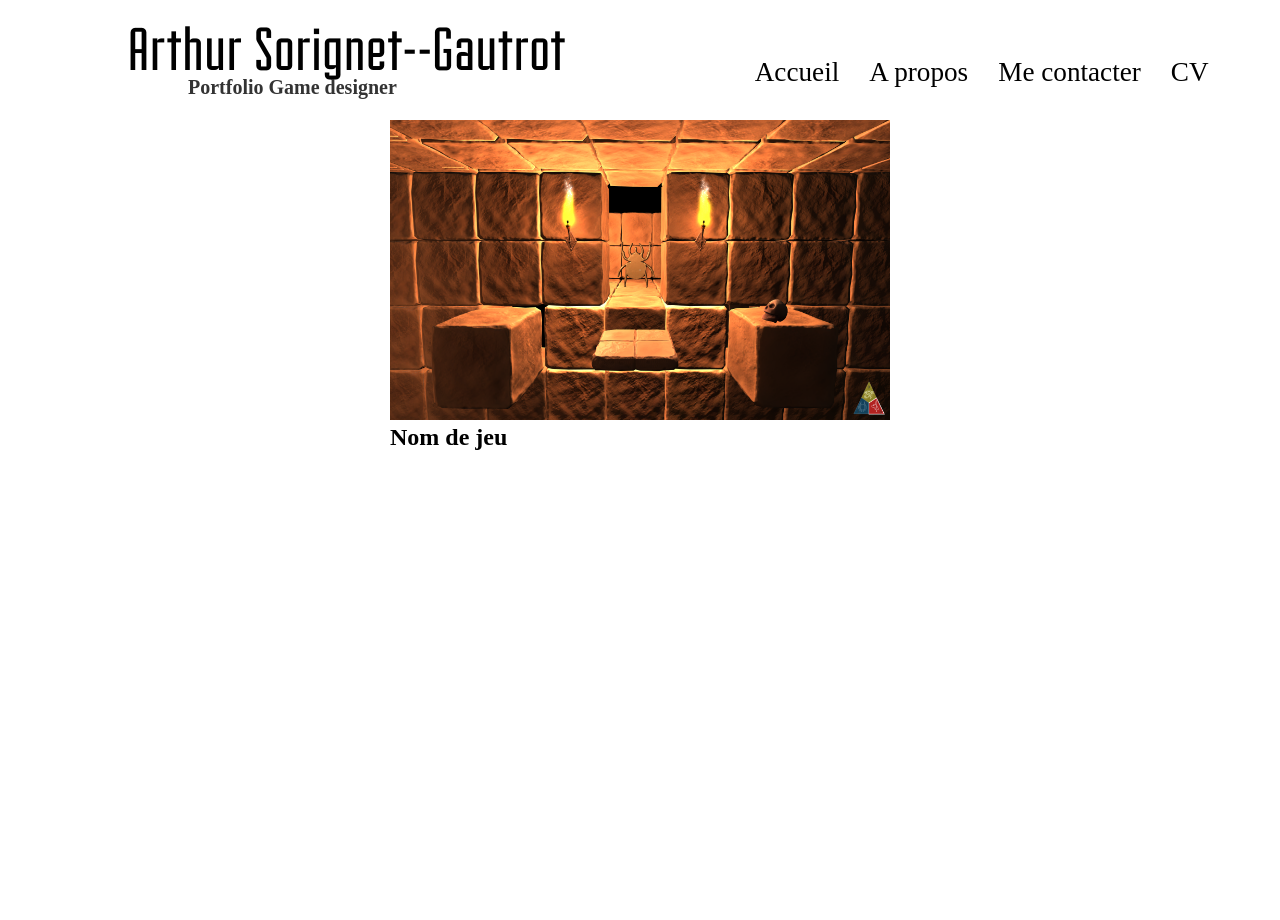
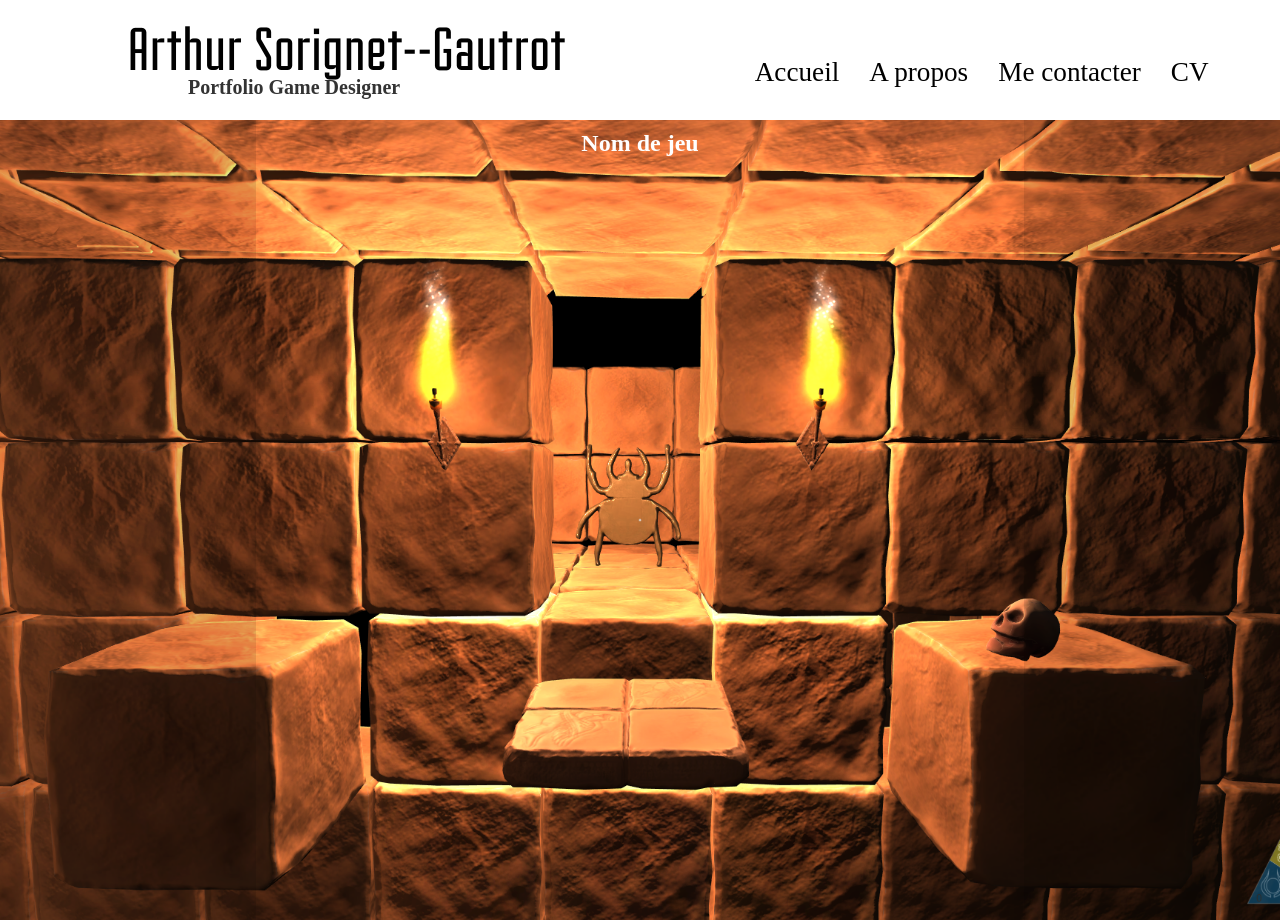
Before and after one commit to Skitak/Skaje-Portfolio, a PHP site: page / in a window 1280 px wide. Before the commit the page ends 450 px from the top, so only its background shows below. Run offline with PHP 8.4, Linux system fonts and the light colour scheme; some web fonts are replaced.

Commit message:
modifs interface visuelle

```diff
--- a/CSS/Style.css
+++ b/CSS/Style.css
@@ -125,6 +125,7 @@
   height: 800px;
   position: relative;
   display: flex;
+  overflow:hidden;
   flex-direction: row;
   justify-content: center;
   align-items: flex-start;
@@ -153,21 +154,34 @@
   color: white;
 }
 
-.l-body .Left-arrow{
+.l-body .Left{
+  left: -5%;
+  transition: all ease-in-out 0.3s;
+}
+.l-body .Right{
+  right: -5%;
+  transition: all ease-in-out 0.3s;
+}
+
+.l-body .Left:hover{
+  left: 0px;
+}
+
+.l-body .Right:hover{
+  right: 0px;
+}
+
+.arrow {
+  position: absolute;
   z-index: 2;
-  position: absolute;
-  left: 0px;
-  width: 300px;
+  width: 25%;
   height: 100%;
-  background-color: rgba(0, 0, 0,0.5);
+  background-color: rgba(0, 0, 0, 0.5);
+  opacity: 0.2;
 }
-.l-body .Right-arrow{
-  z-index: 2;
-  position: absolute;
-  right: 0px;
-  width: 300px;
-  height: 100%;
-  background-color: rgba(0, 0, 0,0.5);
+
+.arrow:hover {
+  opacity: 1;
 }
 /*****************************************\
 
--- a/index.html
+++ b/index.html
@@ -2,8 +2,8 @@
 <html>
 <head>
   <meta charset="utf-8">
-  <link rel="stylesheet" href="CSS/Style.css">
-  <link rel="stylesheet" href="CSS/Fonts.css">
+  <link rel="stylesheet" href="CSS\Fonts.css">
+  <link rel="stylesheet" href="CSS\Style.css">
   <title>Arthur portfolio</title>
 </head>
 
@@ -11,25 +11,24 @@
   <header class="l-header">
     <div class="l-header-title">
       <h1><a href="#">Arthur Sorignet--Gautrot</a></h1>
-      <h2>Portfolio Game designer</h2>
+      <h2>Portfolio Game Designer</h2>
     </div>
     <nav>
-      <a href="#" class="visible">Accueil</a>
-      <a href="#" class="visible">A propos</a>
-      <a href="#" class="visible">Me contacter</a>
-      <a href="#" class="visible">CV</a>
+      <a href="#">Accueil</a>
+      <a href="#">A propos</a>
+      <a href="#">Me contacter</a>
+      <a href="#">CV</a>
     </nav>
   </header>
 
-  <content>
-    <div class="Left-arrow"></div>
-
+  <content class="l-body">
+    <div class="arrow Left"></div>
+    <div class="arrow Right"></div>
     <article>
-      <img src="test.png" alt="Bjr" width="500px" height="300px">
+      <img src="test.png" alt="Bjr">
       <h2>Nom de jeu</h2>
     </article>
 
-    <div class="Right-arrow"></div>
   </content>
 </body>
 
```
